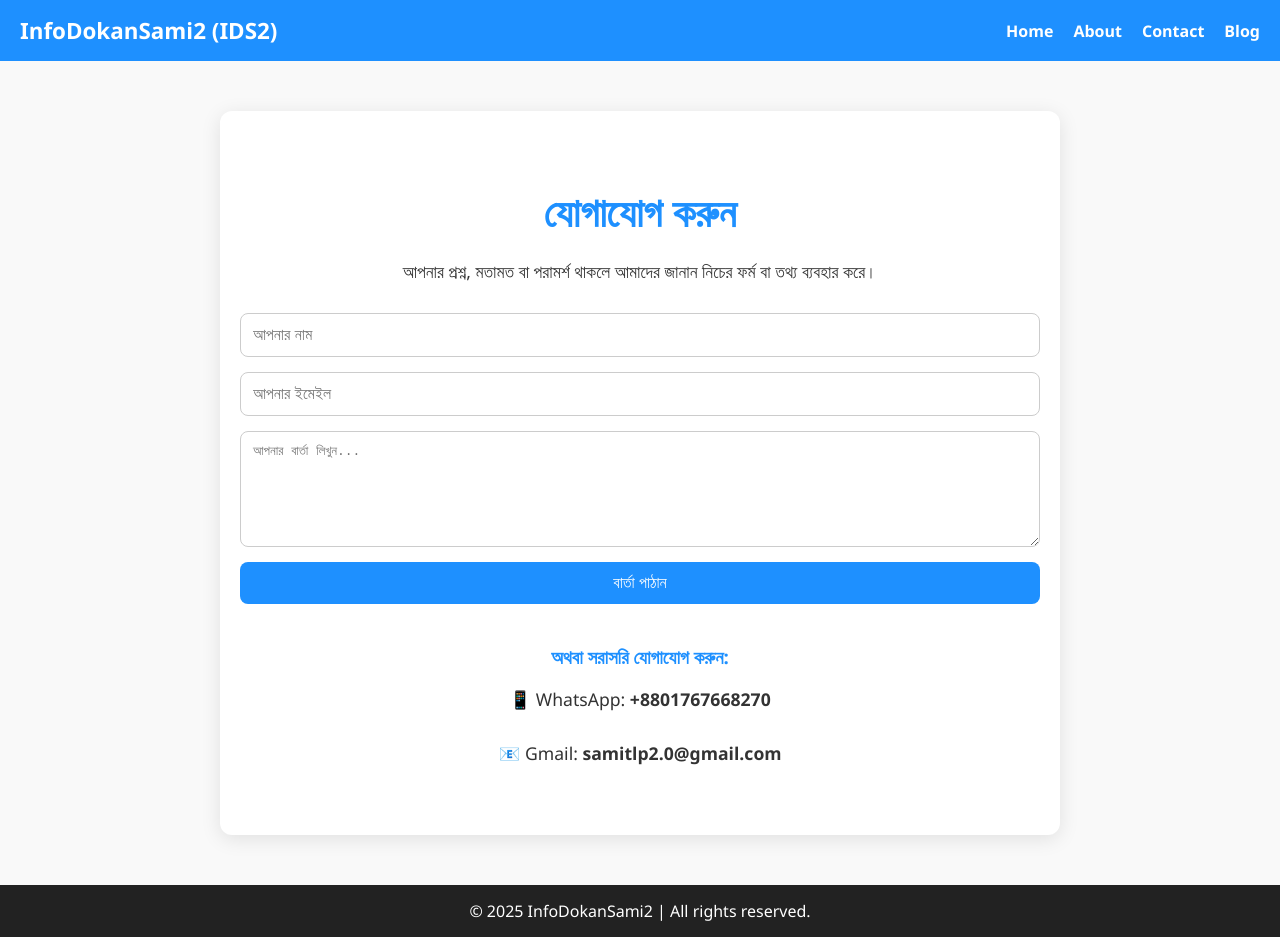
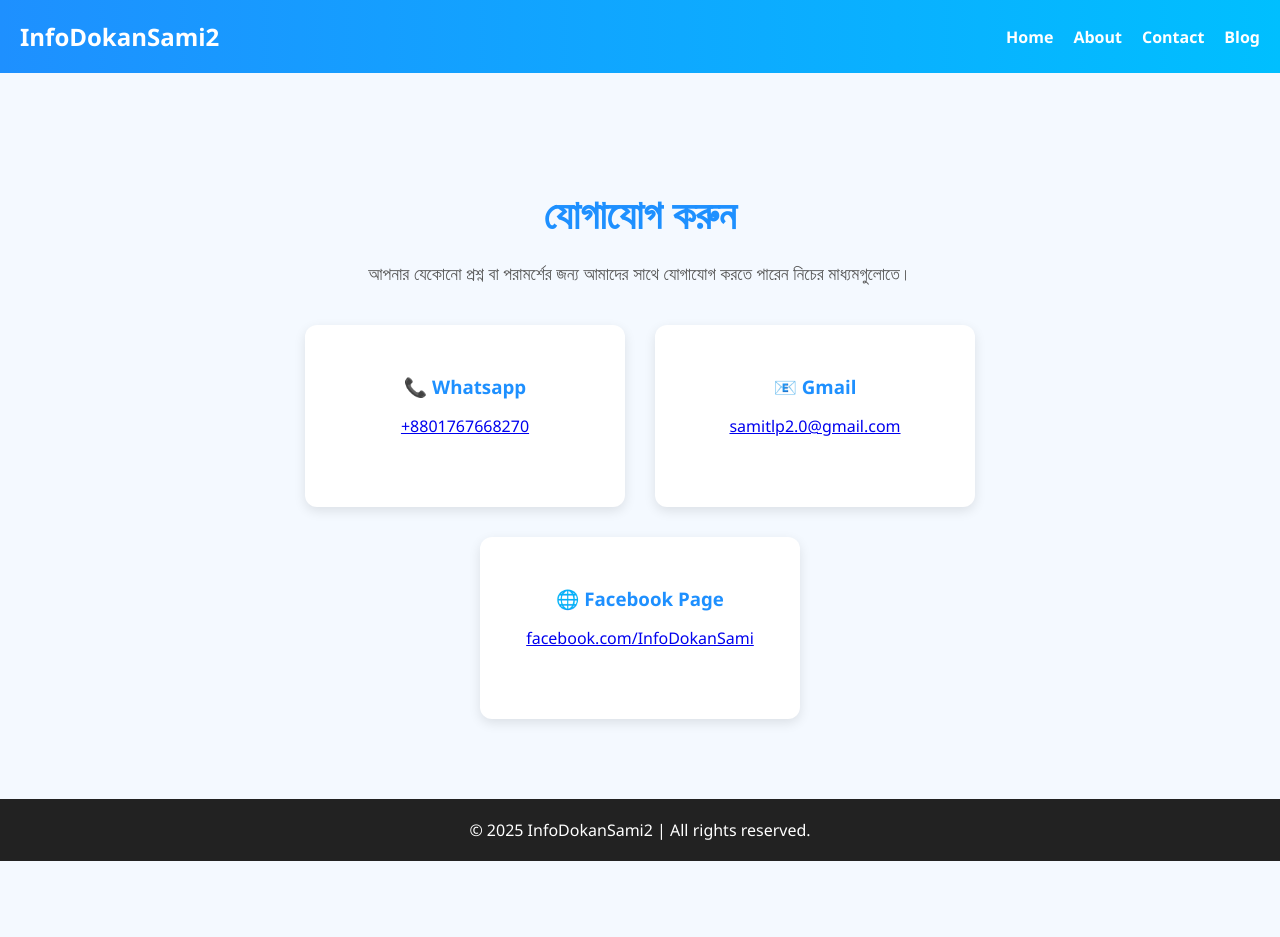
Before and after one commit to samitlp2003/InfoDokanSami, a plain HTML site: page contact.html in a window 1280 px wide. After the commit the page ends 861 px from the top, so only its background shows below. Drawn offline with Linux system fonts and the light colour scheme.

Commit message:
Make Contact page attractive and professional

```diff
--- a/contact.html
+++ b/contact.html
@@ -2,36 +2,36 @@
 <html lang="bn">
 <head>
   <meta charset="UTF-8" />
-  <meta name="viewport" content="width=device-width, initial-scale=1" />
+  <meta name="viewport" content="width=device-width, initial-scale=1.0" />
   <title>Contact - InfoDokanSami2</title>
   <style>
     body {
       margin: 0;
       font-family: 'Segoe UI', sans-serif;
-      background: #f9f9f9;
+      background: #f4f9ff;
       color: #333;
     }
 
     header {
-      background-color: #1e90ff;
-      padding: 15px 20px;
+      background: linear-gradient(to right, #1e90ff, #00bfff);
+      padding: 20px 20px;
       display: flex;
       justify-content: space-between;
       align-items: center;
       color: white;
     }
 
-    header .logo {
+    .logo {
       font-weight: bold;
-      font-size: 1.4em;
+      font-size: 1.5em;
     }
 
     nav ul {
       list-style: none;
       display: flex;
       gap: 20px;
+      padding: 0;
       margin: 0;
-      padding: 0;
     }
 
     nav ul li a {
@@ -45,93 +45,74 @@
     }
 
     .contact-section {
-      max-width: 800px;
-      margin: 50px auto;
-      padding: 40px 20px;
-      background: white;
-      border-radius: 12px;
-      box-shadow: 0 4px 20px rgba(0,0,0,0.1);
+      max-width: 900px;
+      margin: 60px auto;
+      padding: 20px;
+      text-align: center;
     }
 
     .contact-section h2 {
-      text-align: center;
+      font-size: 2.5em;
       color: #1e90ff;
-      font-size: 2.5em;
       margin-bottom: 20px;
     }
 
     .contact-section p {
-      text-align: center;
       font-size: 1.1em;
-      margin-bottom: 30px;
+      margin-bottom: 40px;
+      color: #555;
     }
 
-    form {
+    .contact-cards {
       display: flex;
-      flex-direction: column;
-      gap: 15px;
+      flex-wrap: wrap;
+      justify-content: center;
+      gap: 30px;
     }
 
-    input, textarea {
-      padding: 12px;
-      font-size: 1em;
-      border: 1px solid #ccc;
-      border-radius: 8px;
-      transition: border-color 0.3s;
+    .card {
+      background: white;
+      border-radius: 12px;
+      padding: 30px;
+      width: 260px;
+      box-shadow: 0 4px 12px rgba(0,0,0,0.1);
+      transition: transform 0.3s ease;
     }
 
-    input:focus, textarea:focus {
-      border-color: #1e90ff;
-      outline: none;
+    .card:hover {
+      transform: translateY(-10px);
+      box-shadow: 0 8px 20px rgba(0,0,0,0.2);
     }
 
-    button {
-      padding: 12px;
-      background: #1e90ff;
-      color: white;
-      border: none;
-      border-radius: 8px;
-      font-size: 1em;
-      cursor: pointer;
-      transition: background 0.3s;
+    .card h3 {
+      margin-bottom: 10px;
+      color: #1e90ff;
     }
 
-    button:hover {
-      background: #0d6efd;
-    }
-
-    .contact-info {
-      margin-top: 40px;
-      text-align: center;
-    }
-
-    .contact-info h3 {
-      color: #1e90ff;
-      margin-bottom: 10px;
-    }
-
-    .contact-info p a {
-      text-decoration: none;
-      color: #333;
-      font-weight: bold;
-    }
-
-    .contact-info p a:hover {
-      color: #1e90ff;
+    .card p {
+      font-size: 1em;
+      word-wrap: break-word;
     }
 
     footer {
       background: #222;
       color: white;
       text-align: center;
-      padding: 15px 0;
-      margin-top: 40px;
+      padding: 20px 0;
+      margin-top: 60px;
+    }
+
+    @media (max-width: 600px) {
+      .card {
+        width: 90%;
+      }
     }
   </style>
 </head>
 <body>
+
   <header>
-    <div class="logo">InfoDokanSami2 (IDS2)</div>
+    <div class="logo">InfoDokanSami2</div>
     <nav>
       <ul>
         <li><a href="index.html">Home</a></li>
@@ -144,24 +125,26 @@
 
   <section class="contact-section">
     <h2>যোগাযোগ করুন</h2>
-    <p>আপনার প্রশ্ন, মতামত বা পরামর্শ থাকলে আমাদের জানান নিচের ফর্ম বা তথ্য ব্যবহার করে।</p>
-
-    <form action="mailto:samitlp2.0@gmail.com" method="post" enctype="text/plain">
-      <input type="text" name="name" placeholder="আপনার নাম" required />
-      <input type="email" name="email" placeholder="আপনার ইমেইল" required />
-      <textarea name="message" rows="6" placeholder="আপনার বার্তা লিখুন..." required></textarea>
-      <button type="submit">বার্তা পাঠান</button>
-    </form>
-
-    <div class="contact-info">
-      <h3>অথবা সরাসরি যোগাযোগ করুন:</h3>
-      <p>📱 WhatsApp: <a href="https://wa.me/8801767668270" target="_blank">+8801767668270</a></p>
-      <p>📧 Gmail: <a href="mailto:samitlp2.0@gmail.com">samitlp2.0@gmail.com</a></p>
+    <p>আপনার যেকোনো প্রশ্ন বা পরামর্শের জন্য আমাদের সাথে যোগাযোগ করতে পারেন নিচের মাধ্যমগুলোতে।</p>
+    <div class="contact-cards">
+      <div class="card">
+        <h3>📞 Whatsapp</h3>
+        <p><a href="https://wa.me/8801767668270" target="_blank">+8801767668270</a></p>
+      </div>
+      <div class="card">
+        <h3>📧 Gmail</h3>
+        <p><a href="mailto:samitlp2.0@gmail.com">samitlp2.0@gmail.com</a></p>
+      </div>
+      <div class="card">
+        <h3>🌐 Facebook Page</h3>
+        <p><a href="https://facebook.com/" target="_blank">facebook.com/InfoDokanSami</a></p>
+      </div>
     </div>
   </section>
 
   <footer>
     &copy; 2025 InfoDokanSami2 | All rights reserved.
   </footer>
+
 </body>
 </html>
```
